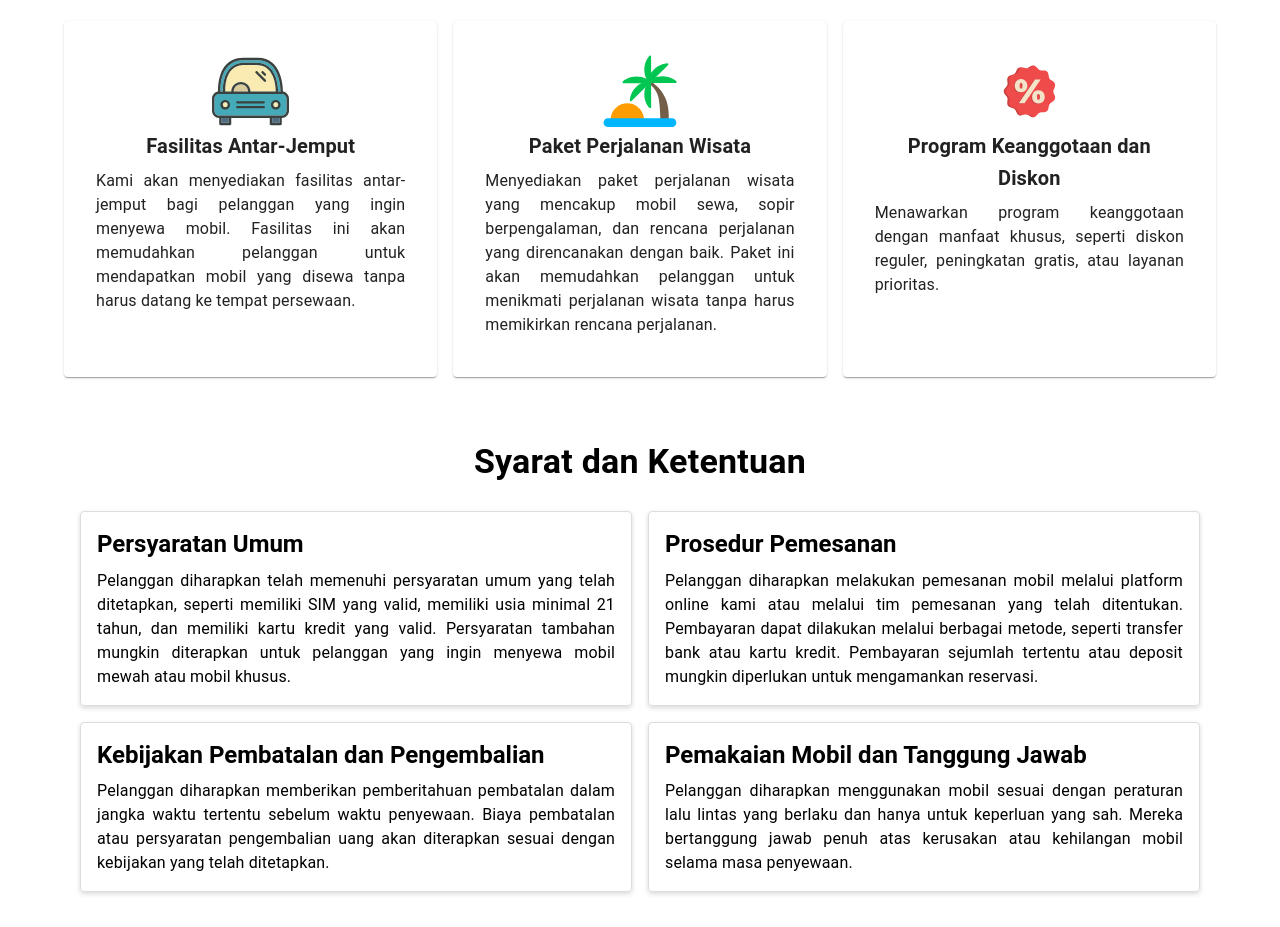
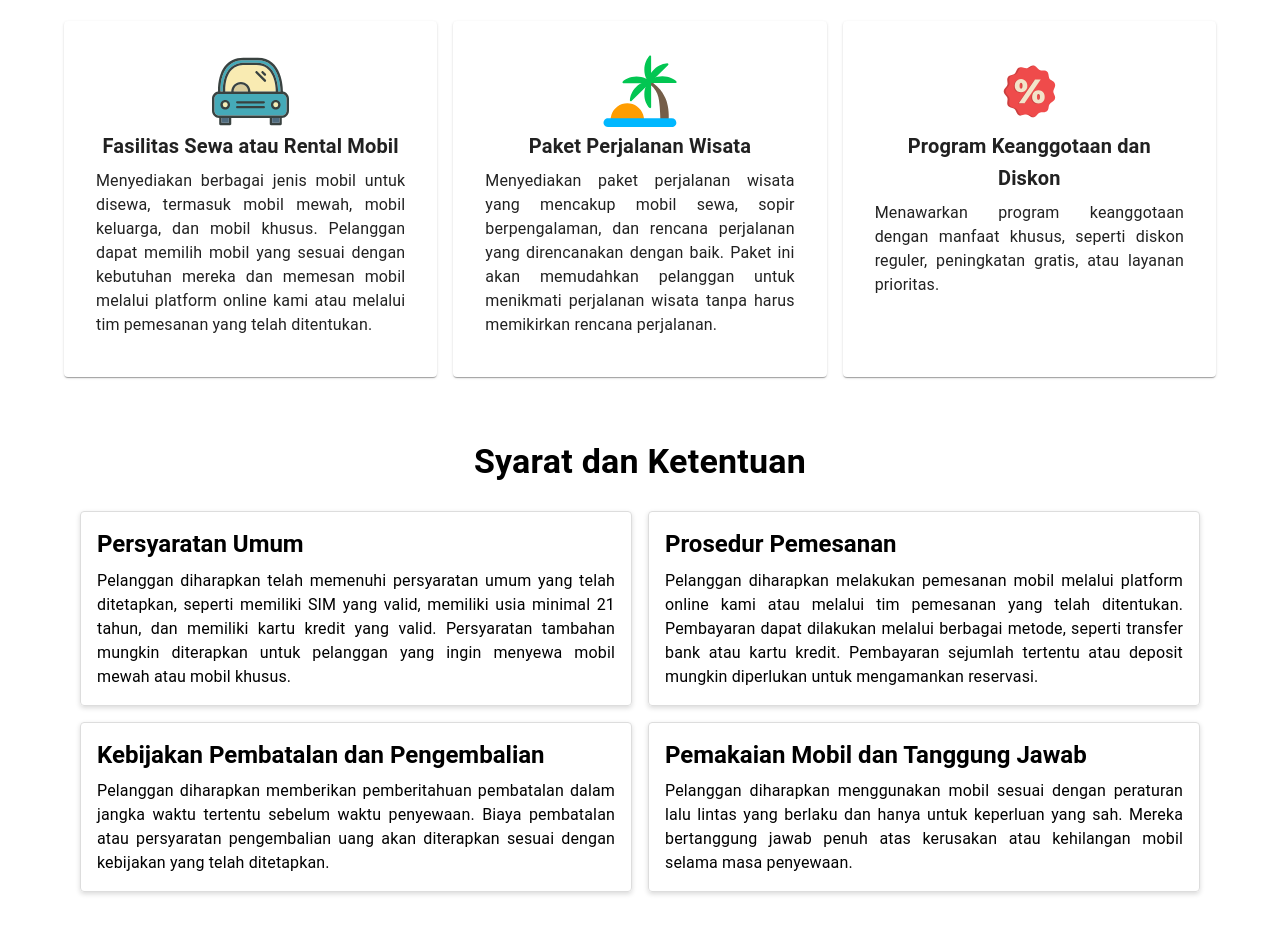
Before and after one commit to RakhaPradiva/carhoster, a React (Vite) app: page / in a window 1280 px wide. Shown: the part 1400-2327 px from the top of the page. Built offline with nearby package versions, Linux system fonts and the light colour scheme; no server answers.

Commit message:
changed first services

```diff
--- a/src/constants/index.js
+++ b/src/constants/index.js
@@ -17,9 +17,9 @@ export const navMenuItems = [
 export const services = [
 	{
 		icon: "/carpickup.svg",
-		title: "Fasilitas Antar-Jemput",
+		title: "Fasilitas Sewa atau Rental Mobil",
 		description:
-			"Kami akan menyediakan fasilitas antar-jemput bagi pelanggan yang ingin menyewa mobil. Fasilitas ini akan memudahkan pelanggan untuk mendapatkan mobil yang disewa tanpa harus datang ke tempat persewaan.",
+			"Menyediakan berbagai jenis mobil untuk disewa, termasuk mobil mewah, mobil keluarga, dan mobil khusus. Pelanggan dapat memilih mobil yang sesuai dengan kebutuhan mereka dan memesan mobil melalui platform online kami atau melalui tim pemesanan yang telah ditentukan.",
 	},
 	{
 		icon: "/travel.svg",
```
